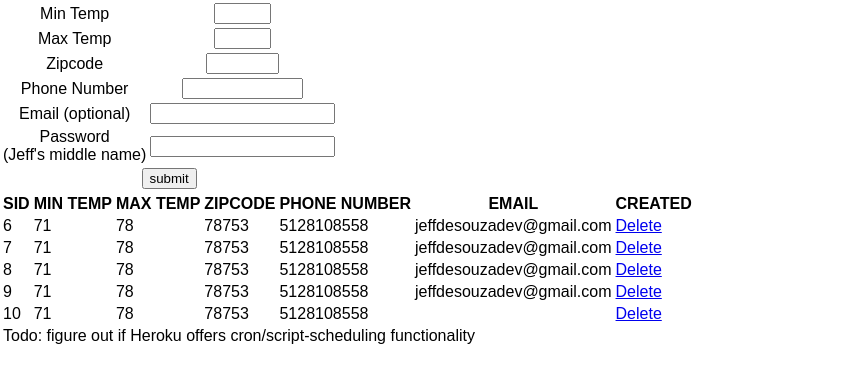
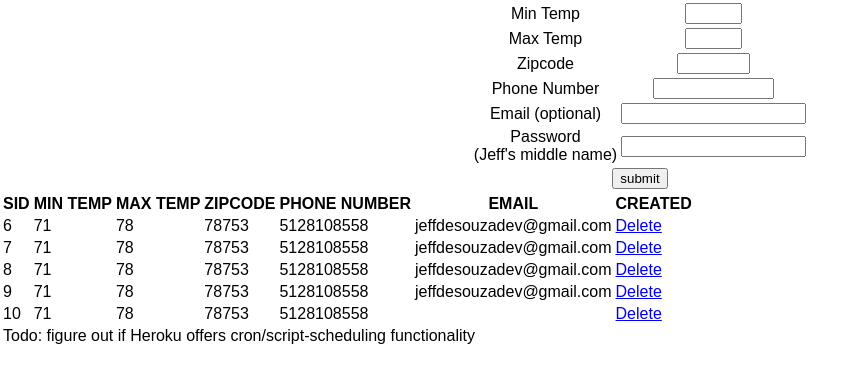
Before and after one commit to jeffdesouzadev/NextNiceDayPython, a Flask app: page / in a window 1280 px wide. Shown: the top 383 px of the page, without its empty margins (0-866 px from the left). Run offline with Flask 2, Linux system fonts and the light colour scheme; data comes from the database, SQL or seed files in the repository.

Commit message:
fun with css

```diff
--- a/templates/index.html
+++ b/templates/index.html
@@ -7,7 +7,7 @@
 {% block body %}
 <div class='instantTextForm'>
     <form action='/' method=post>
-    <table>
+    <table class='instantTextForm'>
         <TR><TD>Min Temp</TD><TD><input type=text name=min_temp size=4></TD></TR>
         <TR><TD>Max Temp</TD><TD><input type=text name=max_temp size=4></TD></TR>
         <TR><TD>Zipcode</TD><TD><input type=text name=zipcode size=6></TD></TR>
```
